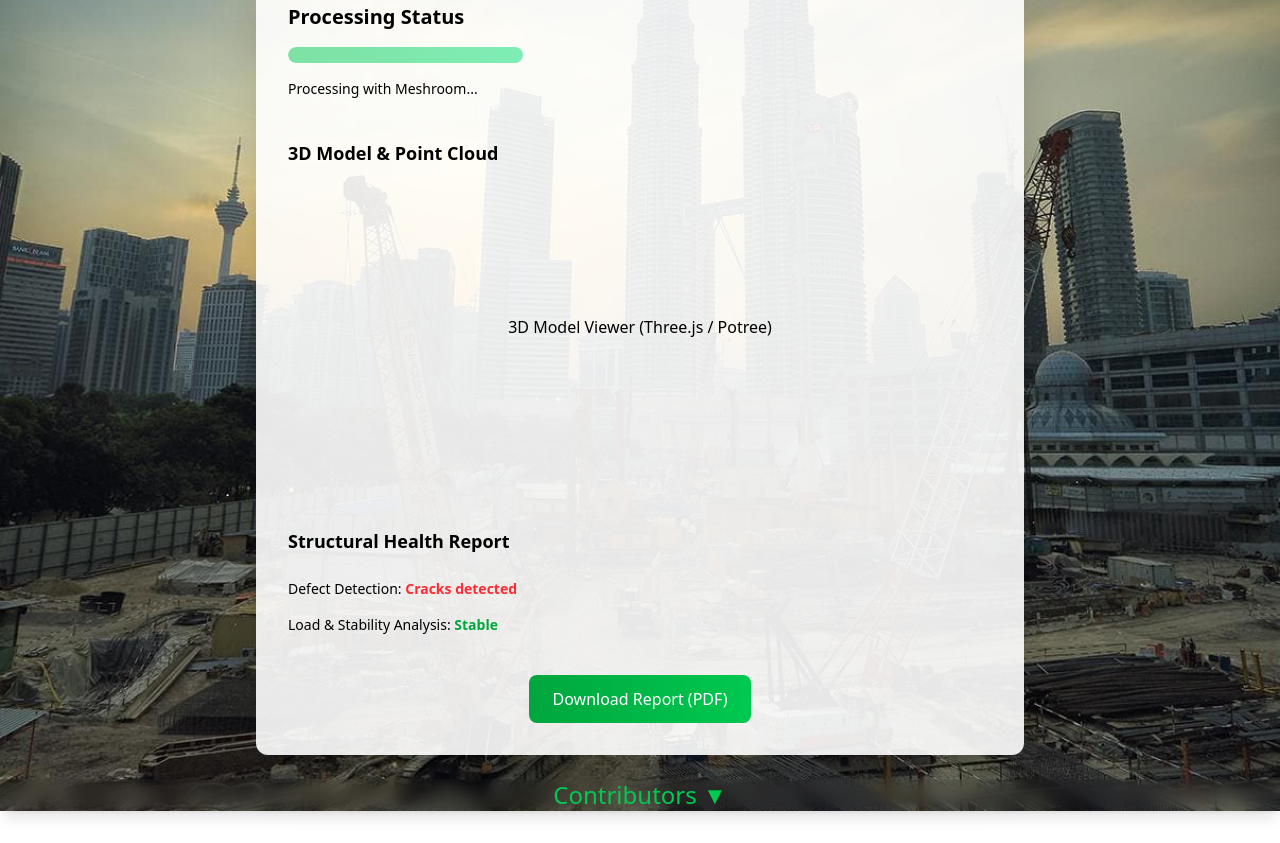
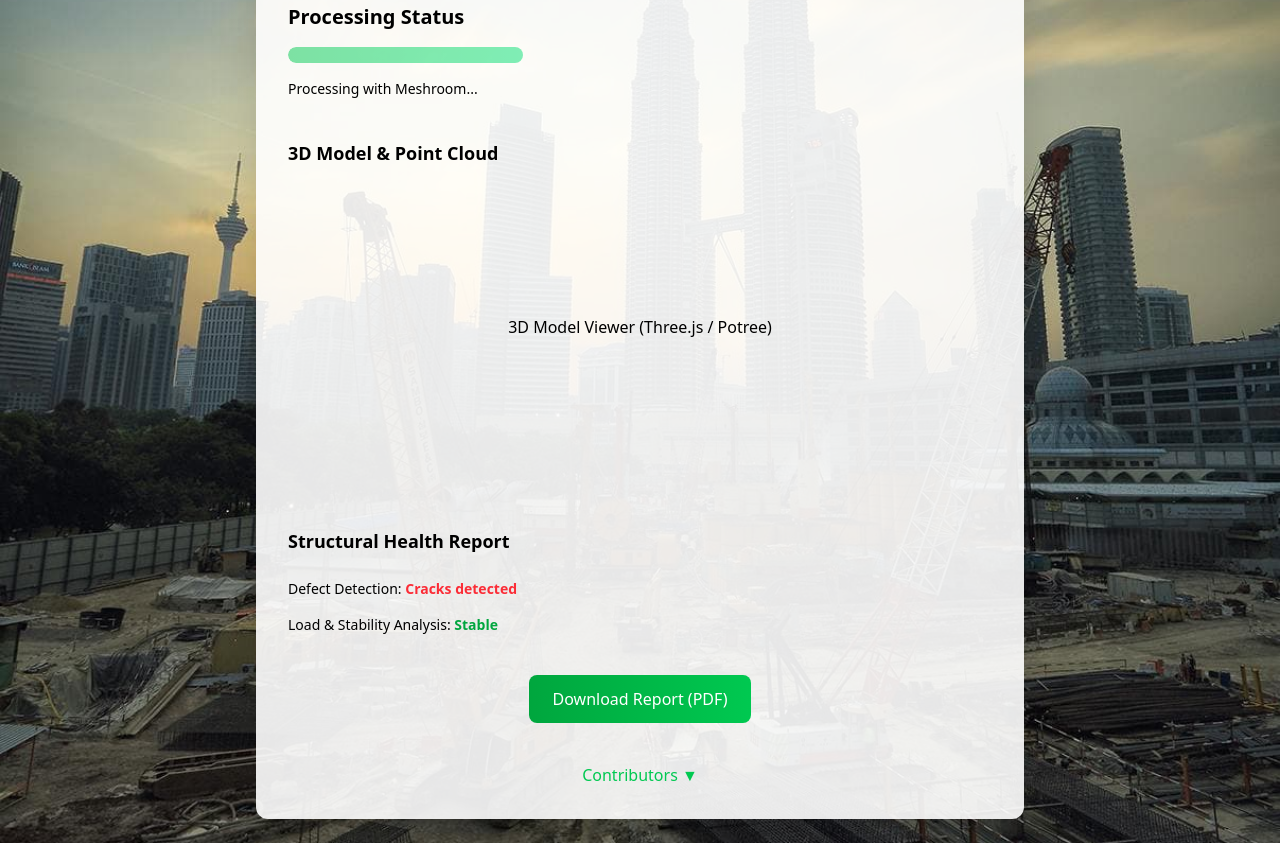
Before and after one commit to Hemansh24/EPICS215, a website: page src/index.html in a window 1280 px wide. Shown: the part 379-1222 px from the top of the page. Before the commit the page ends 1190 px from the top, so only its background shows below. Drawn offline with Linux system fonts and the light colour scheme.

Commit message:
Add existing project files to Git

```diff
--- a/src/index.html
+++ b/src/index.html
@@ -7,15 +7,22 @@
     <link href="./output.css" rel="stylesheet">
     <link href="https://fonts.googleapis.com/css2?family=Inter:wght@300;400;500;600;700&display=swap" rel="stylesheet">
     <style>
-        /* Ensure the background covers the entire page */
+        /* Ensure the background covers the entire page and adjusts with content */
         .crack-background {
             background-image: url('./images/final.jpg');
             background-size: cover;
             background-position: center;
             background-repeat: no-repeat;
-            min-height: 100vh; /* Ensure it covers the full viewport height */
+            min-height: 100vh; /* Cover at least the full viewport height */
             display: flex;
             flex-direction: column;
+            position: relative; /* For containing the dropdown */
+        }
+
+        /* Ensure the main content grows to fill available space */
+        .main-content {
+            flex: 1; /* Grow to fill remaining space */
+            padding: 1.5rem; /* Add padding */
         }
 
         /* Ensure dropdown menu inherits the background */
@@ -37,7 +44,7 @@
     <!-- Wrap the entire content in .crack-background -->
     <div class="crack-background">
         <!-- Main Content -->
-        <div class="flex-1 p-6">
+        <div class="main-content">
             <div class="max-w-3xl mx-auto bg-white/90 backdrop-blur-lg p-8 rounded-xl shadow-2xl transform transition-all hover:shadow-3xl">
                 <h1 class="text-4xl font-bold text-center mb-8 text-gray-800">Structural Health Monitoring</h1>
 
@@ -84,12 +91,9 @@
                         Download Report (PDF)
                     </button>
                 </div>
-            </div>
-        </div>
 
-        <!-- Footer with Dropdown -->
-        <footer class="w-full bg-white/50 backdrop-blur-sm text-2xl py-4 rounded-t-xl shadow-lg">
-            <div class="max-w-3xl mx-auto text-center">
+                <!-- Contributors Section Below Download Button -->
+                <div class="text-center mt-10">
                     <div class="relative inline-block">
                         <!-- Dropdown Button -->
                         <button id="contributors-dropdown-button" class="text-green-500 hover:text-brown-800 font-extrabold focus:outline-none" aria-expanded="false" aria-controls="contributors-dropdown">
@@ -109,7 +113,8 @@
                         </div>
                     </div>
                 </div>
-        </footer>
+            </div>
+        </div>
     </div>
 
     <!-- JavaScript for Dropdown Toggle -->
```
Lines whose indentation alone changed are shown as unchanged.
